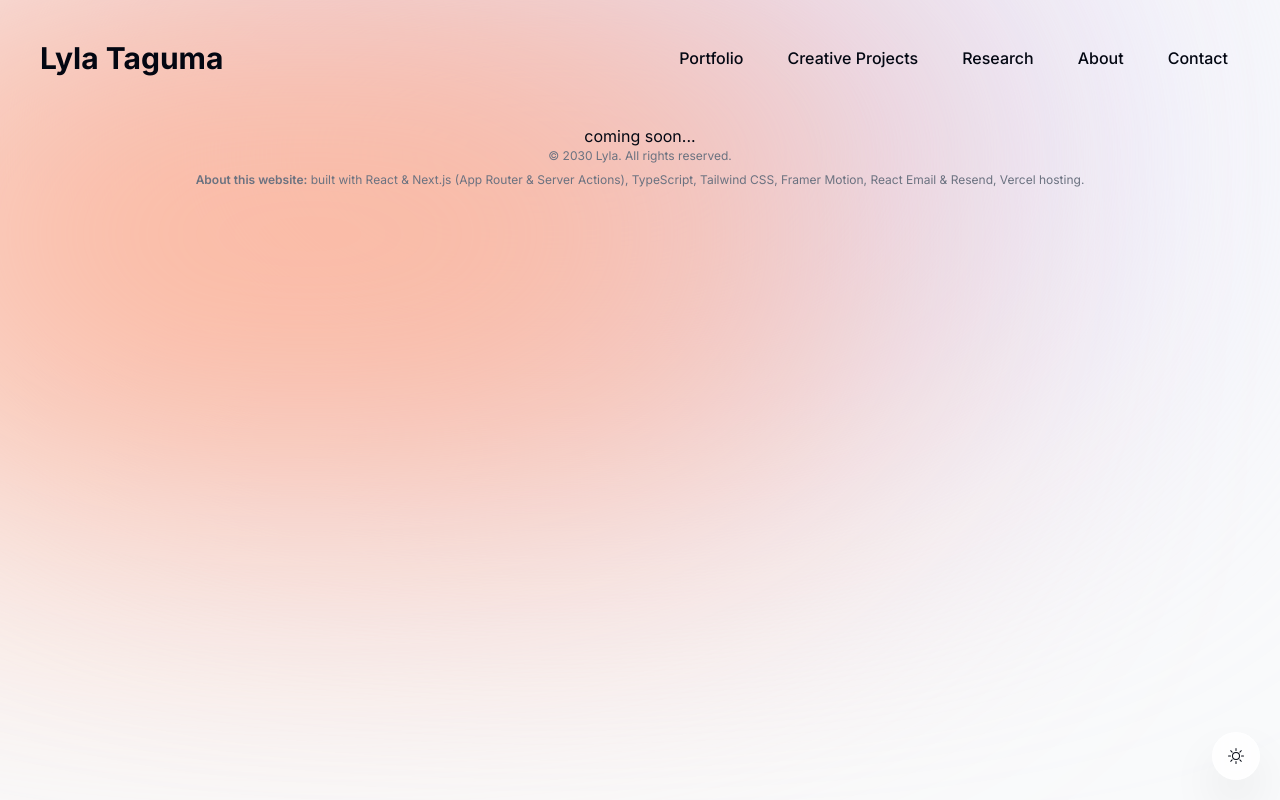
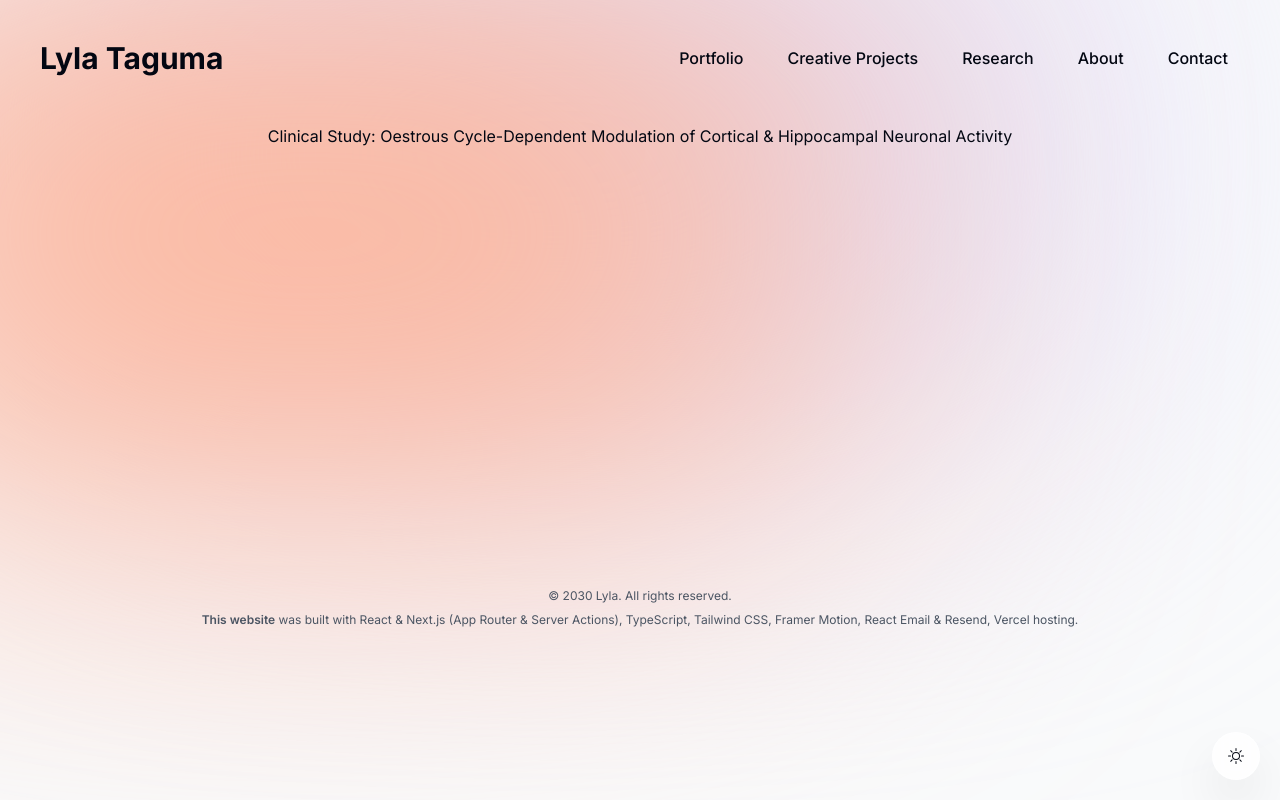
Before and after one commit to lysts/my-portfolio, a Next.js app: page /research in a window 1280 px wide. Built offline with nearby package versions, Linux system fonts and the light colour scheme.

Commit message:
image format

```diff
--- a/app/artCard.css
+++ b/app/artCard.css
@@ -11,7 +11,8 @@
   }
 
   .art-card img {
-    object-fit: contain;
+    max-height: 100%;
+    max-width: 100%;
     display: block;
   }
 
--- a/app/research/page.tsx
+++ b/app/research/page.tsx
@@ -1,10 +1,33 @@
 import Desc from "@/components/desc";
 import Contact from "@/components/contact";
+import Image from "next/image";
+import GiorgioImg from "@/public/GiorgioVasariAllegoryofJusticeandTruth.jpg";
+
+var sectionStyle = {
+  width: "100%",
+  height: "400px",
+  backgroundImage: "url(" + { GiorgioImg } + ")"
+};
 
 export default function Home() {
   return (
     <main className="flex flex-col items-center px-4">
-      <div>coming soon...</div>
+      <div className="rContent px-10">
+        <div className="flex-1">
+        <h1>Clinical Study: Oestrous Cycle-Dependent Modulation of Cortical & Hippocampal Neuronal Activity</h1>
+        </div>
+        <section style={ sectionStyle }>
+          {/*<Image
+              src={GiorgioImg}
+              layout="responsive"
+              quality="95"
+              priority={true}
+              alt="Painting: Giorgio Vasari's Allegory of Justice"
+              className="flex-1"
+  />*/}
+        </section>
+      </div>
+
     </main>
   );
 }
--- a/components/desc.tsx
+++ b/components/desc.tsx
@@ -26,12 +26,12 @@ export default function Desc() {
       transition={{ delay: 0.175 }}
       id="about"
     >
-      <div className="pb-20 px-8 flex">
+      <div className="pt-5 pb-10 px-8 flex">
         <div className="flex flex-grow"></div>
-        <h1 className="font-bold text-6xl h-[10rem]">{descWords[currentWordIndex]} design.</h1>
+        <h1 className="font-bold sm:text-6xl text-5xl h-[10rem]">{descWords[currentWordIndex]} design.</h1>
       </div>
 
-      <div className="flex px-10 pb-20 flex-col lg:flex-row ">
+      <div className="flex px-10 pt-10 pb-10 flex-col lg:flex-row ">
         <div className="flex-1 pb-4">
       <Image
               src={artImg}
@@ -43,7 +43,7 @@ export default function Desc() {
               alt="Portfolio Art"
             />
          </div>
-        <div className="flex-1">
+        <div className="flex-1 px-3">
         <p className="mb-3">
           London-based aspiring full-stack engineer. My background sits at the intersection of {" "}
           <span className="font-medium">cognition and perceptual sciences, art and music,</span>{" "}and<span className="font-medium"> full-stack web development</span>.{" "}
--- a/components/footer.tsx
+++ b/components/footer.tsx
@@ -2,12 +2,12 @@ import React from "react";
 
 export default function Footer() {
   return (
-    <footer className="mb-10 px-4 text-center text-gray-500">
+    <footer className="mb-10 pt-10 px-4 text-center text-gray-600 dark:text-white dark:text-opacity-60">
       <small className="mb-2 block text-xs">
         &copy; 2030 Lyla. All rights reserved.
       </small>
       <p className="text-xs">
-        <span className="font-semibold">About this website:</span> built with
+        <span className="font-semibold">This website</span> was built with
         React & Next.js (App Router & Server Actions), TypeScript, Tailwind CSS,
         Framer Motion, React Email & Resend, Vercel hosting.
       </p>
--- a/lib/data.ts
+++ b/lib/data.ts
@@ -225,7 +225,7 @@ export const artImages = [
   {
     title: "Favicon",
     description:
-      "Versions of a chamber orchestra's commissioned favicon.",
+      "A commissioned favicon for a chamber orchestra's publicity website.",
     tags: ["Procreate"],
     imageUrl: cfaviconImg,
   },
```
Also changed, not shown: public/GiorgioVasariAllegoryofJusticeandTruth.jpg (added).
